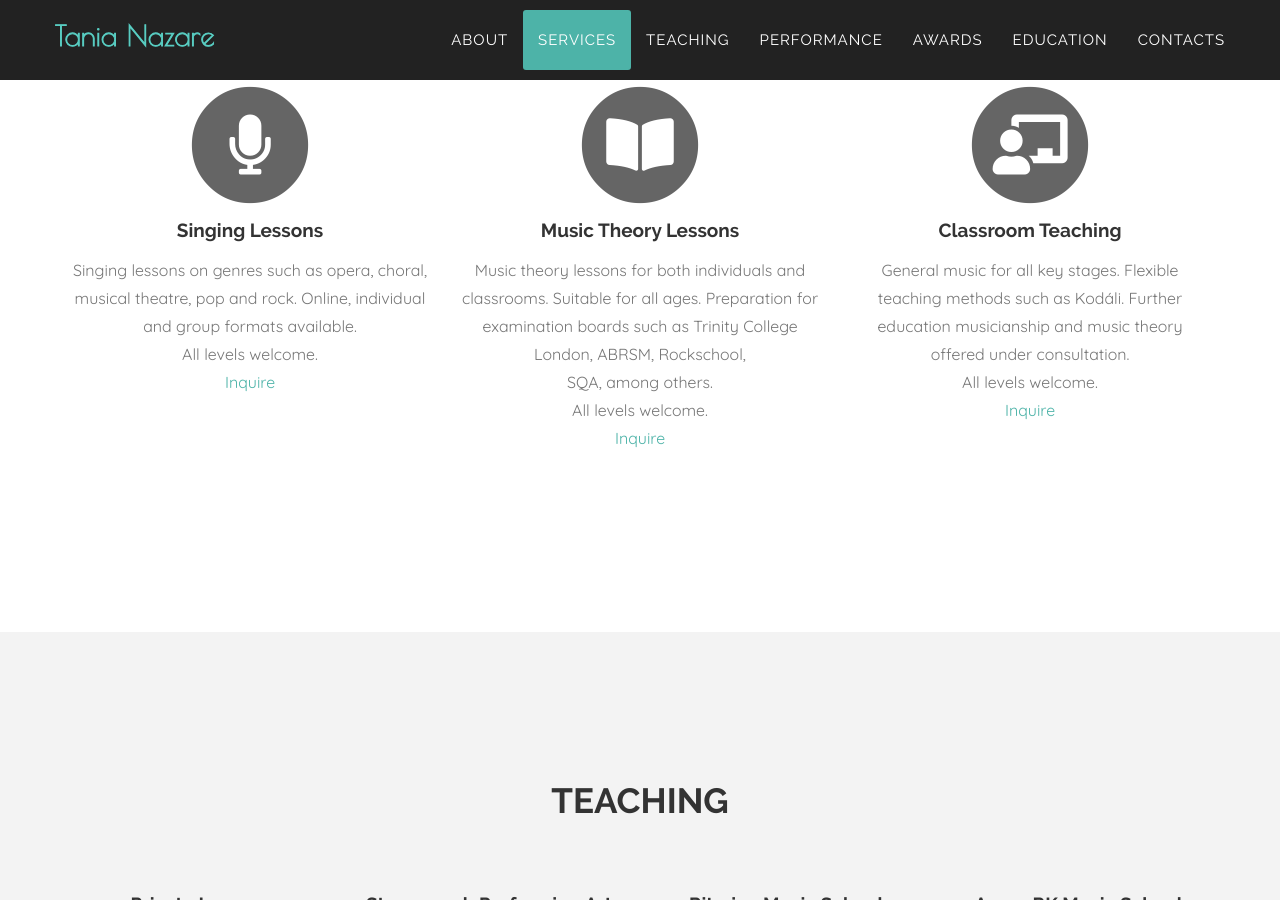
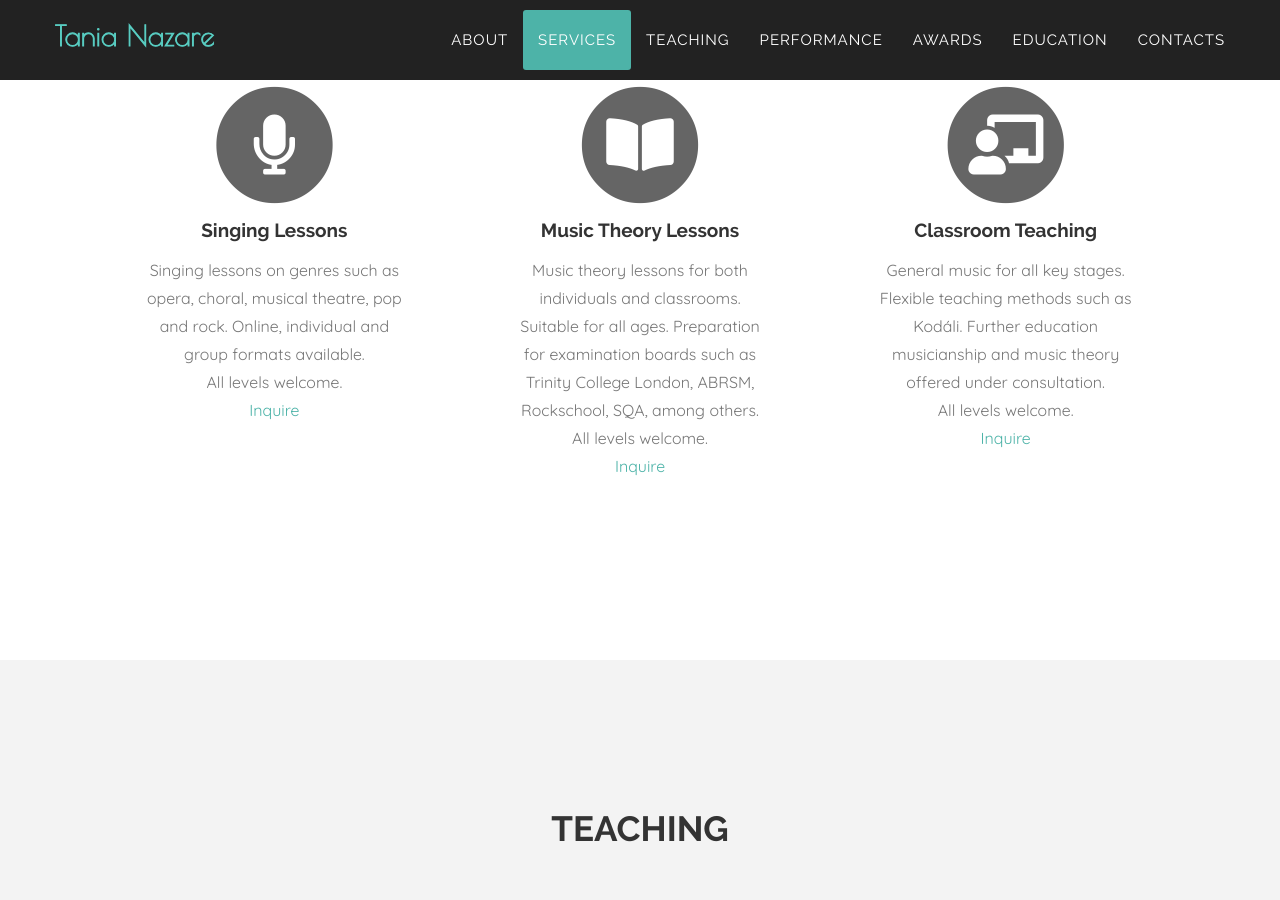
Before and after one commit to shopsoi/shopsoi.github.io, a Jekyll site: the page built from index.html, in a window 1280 px wide and 900 px high, scrolled down 1752 px. Built offline with Jekyll 4.4.1, drawn with Linux system fonts in a browser that asks for light colours; some web fonts are replaced.

Commit message:
Narrower services

```diff
--- a/_includes/services.html
+++ b/_includes/services.html
@@ -9,7 +9,8 @@
                 </div>
             </div>
             <div class="row text-center">
-                <div class="col-md-4">
+                <div class="col-md-1" style="width: 6.25%"></div>
+                <div class="col-md-3">
                     <span class="fa-stack fa-4x">
                         <i class="fa fa-circle fa-stack-2x text-primary"></i>
 <!--                         <i class="fa fa-shopping-cart fa-stack-1x fa-inverse"></i> -->
@@ -18,16 +19,18 @@
                     <h4 class="service-heading">Singing Lessons</h4>
                     <p class="text-muted">Singing lessons on genres such as opera, choral, musical theatre, pop and rock. Online, individual and group formats available.<br>All levels welcome.<br><a class="page-scroll" href="#contact">Inquire</a></p>
                 </div>
-                <div class="col-md-4">
+                <div class="col-md-1" style="width: 6.25%"></div>
+                <div class="col-md-3">
                     <span class="fa-stack fa-4x">
                         <i class="fa fa-circle fa-stack-2x text-primary"></i>
 <!--                         <i class="fa fa-laptop fa-stack-1x fa-inverse"></i> -->
                         <i class="fas fa-book-open fa-stack-1x fa-inverse"></i>
                     </span>
                     <h4 class="service-heading">Music Theory Lessons</h4>
-                    <p class="text-muted">Music theory lessons for both individuals and classrooms. Suitable for all ages. Preparation for examination boards such as Trinity College London, ABRSM, Rockschool, <br>SQA, among others.<br>All levels welcome.<br><a class="page-scroll" href="#contact">Inquire</a></p>
+                    <p class="text-muted">Music theory lessons for both individuals and classrooms. Suitable for all ages. Preparation for examination boards such as Trinity College London, ABRSM, Rockschool, SQA, among others.<br>All levels welcome.<br><a class="page-scroll" href="#contact">Inquire</a></p>
                 </div>
-                <div class="col-md-4">
+                <div class="col-md-1" style="width: 6.25%"></div>
+                <div class="col-md-3">
                     <span class="fa-stack fa-4x">
                         <i class="fa fa-circle fa-stack-2x text-primary"></i>
 <!--                         <i class="fa fa-lock fa-stack-1x fa-inverse"></i> -->
@@ -36,6 +39,7 @@
                     <h4 class="service-heading">Classroom Teaching</h4>
                     <p class="text-muted">General music for all key stages. Flexible teaching methods such as Kodáli. Further education musicianship and music theory offered under consultation.<br>All levels welcome.<br><a class="page-scroll" href="#contact">Inquire</a></p>
                 </div>
+                <div class="col-md-1" style="width: 6.25%"></div>
             </div>
         </div>
     </section>
```
